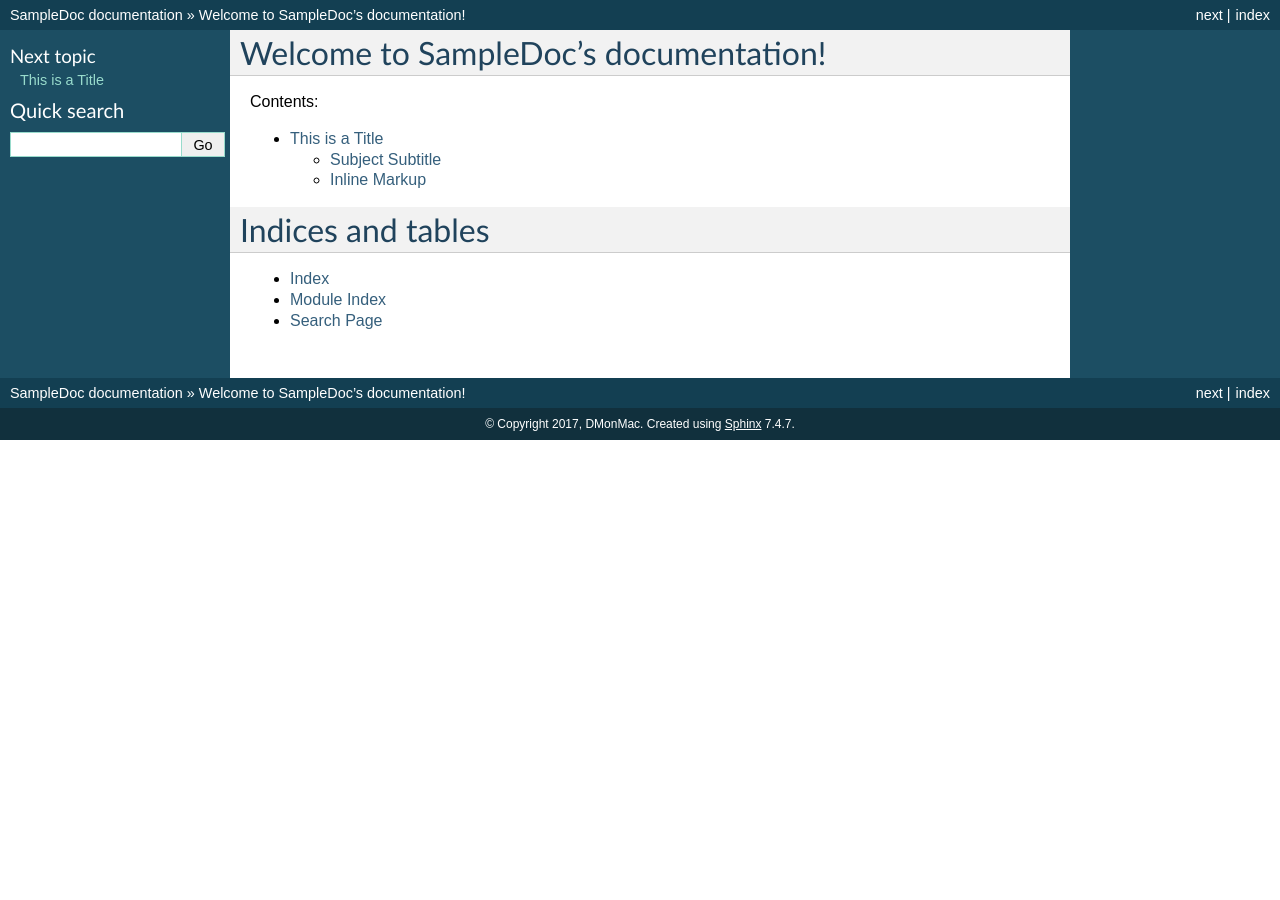
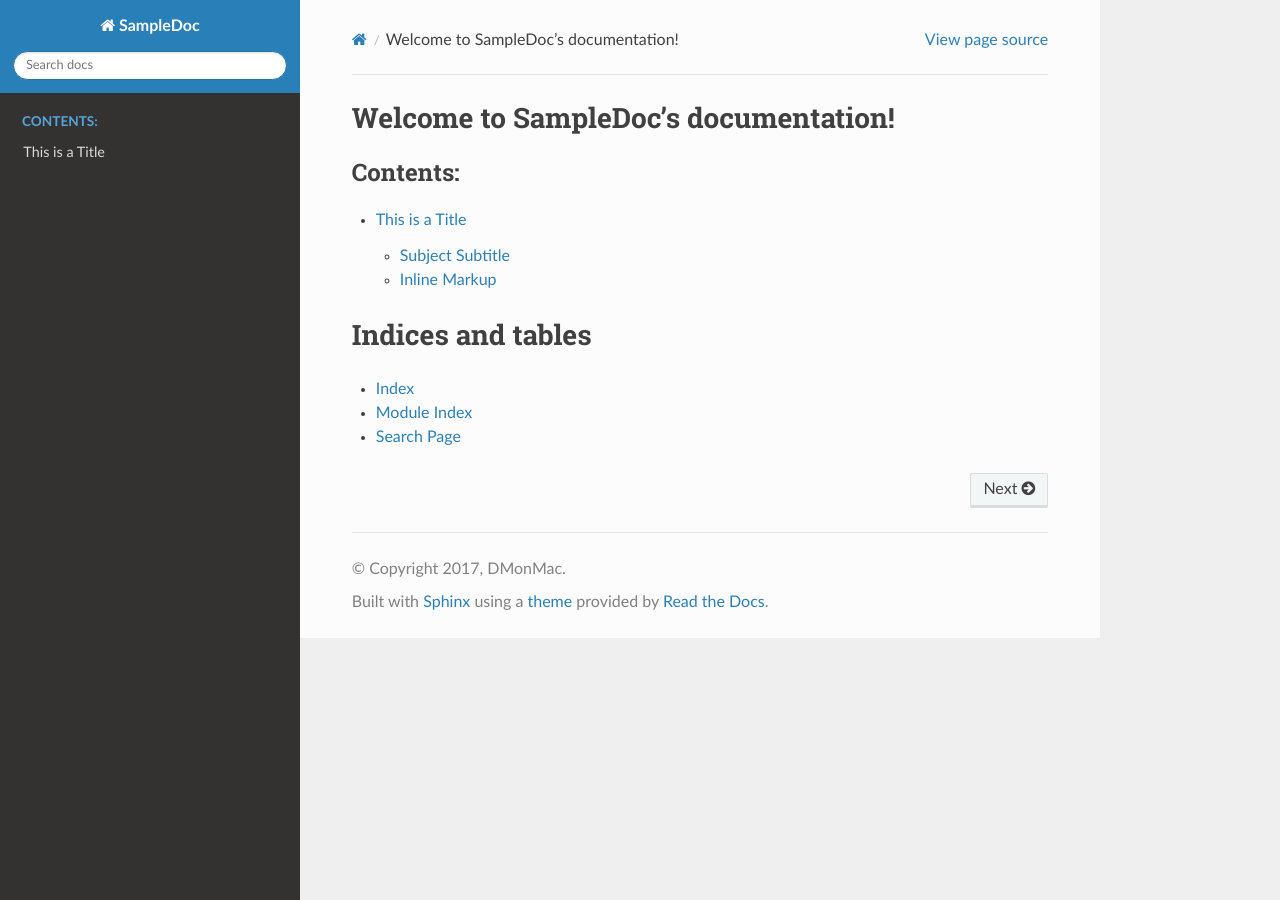
Before and after one commit to DMonMac/my-first-docs, a Sphinx documentation site: the page built from docs/index.rst, in a window 1280 px wide. Built offline with Sphinx 7.4.7 and the Read the Docs theme 2.0.0, drawn with Linux system fonts in a browser that asks for light colours.

Commit message:
Changed theme to RTD theme.

```diff
--- a/docs/conf.py
+++ b/docs/conf.py
@@ -82,8 +82,11 @@ todo_include_todos = False
 # The theme to use for HTML and HTML Help pages.  See the documentation for
 # a list of builtin themes.
 #
-html_theme = 'classic'
+import sphinx_rtd_theme
 
+html_theme = "sphinx_rtd_theme"
+
+html_theme_path = [sphinx_rtd_theme.get_html_theme_path()]
 # Theme options are theme-specific and customize the look and feel of a theme
 # further.  For a list of options available for each theme, see the
 # documentation.
```
